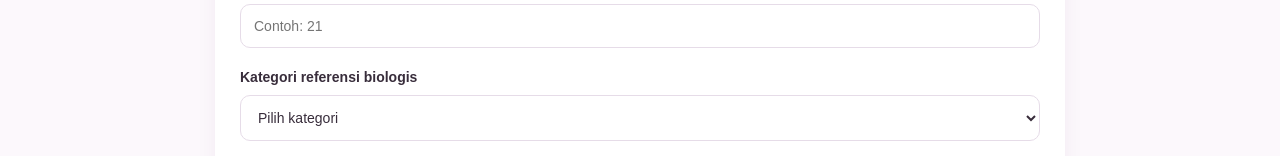
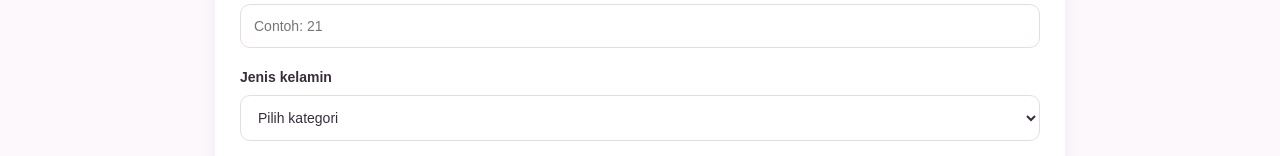
Before and after one commit to matchauciao/urology-lab, a plain HTML site: page hydration.html in a window 1280 px wide. Shown: the part 399-555 px from the top of the page. Drawn offline with Linux system fonts and the light colour scheme.

Commit message:
Update hydration.html

```diff
--- a/hydration.html
+++ b/hydration.html
@@ -48,7 +48,7 @@
           required
         >
 
-        <label for="sex">Kategori referensi biologis</label>
+        <label for="sex">Jenis kelamin</label>
         <select id="sex" required>
           <option value="">Pilih kategori</option>
           <option value="female">Perempuan</option>
```
